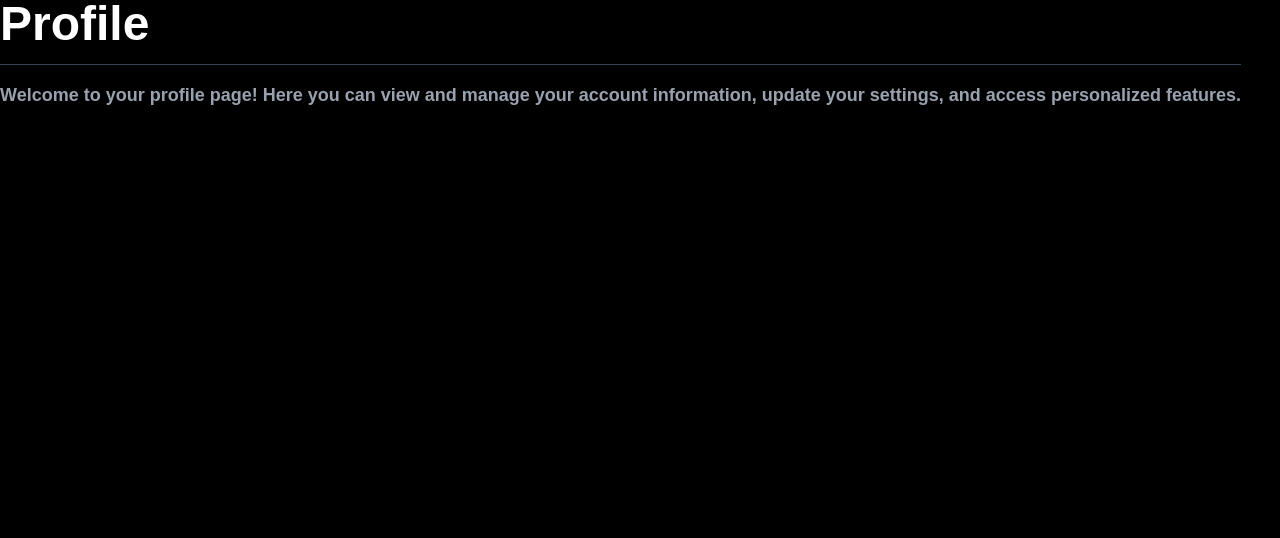
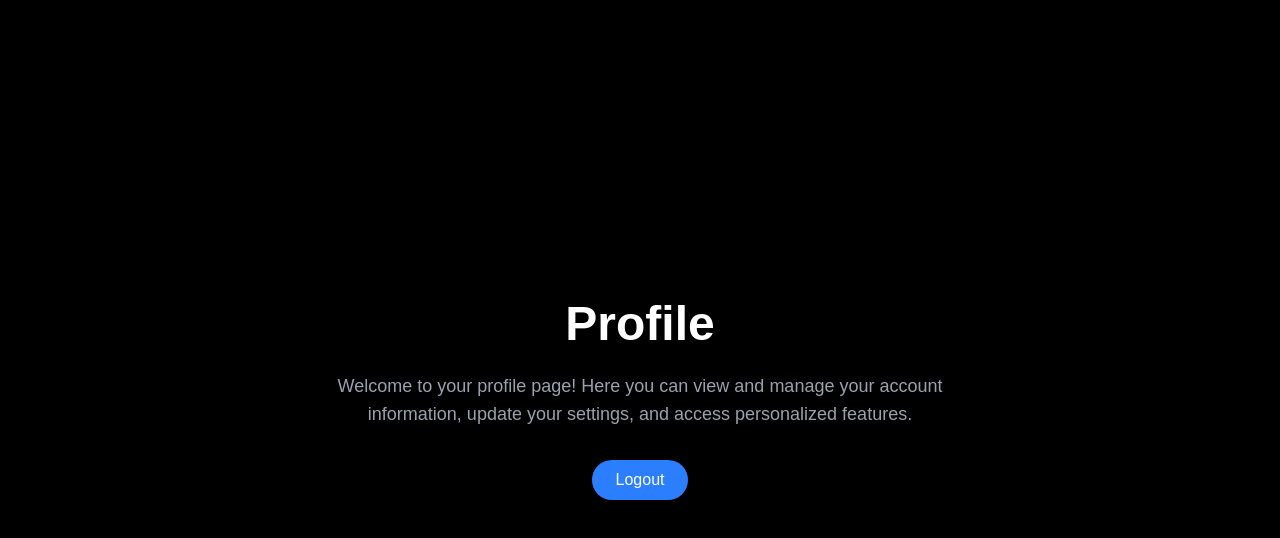
Before and after one commit to superezzdev/auth-nextjs, a Next.js app: page /profile in a window 1280 px wide. Shown: the top 538 px of the page. Built offline with nearby package versions, Linux system fonts and the light colour scheme.

Commit message:
feat: implement logout functionality in user profile page

```diff
--- /dev/null
+++ b/src/app/api/users/logout/route.ts
@@ -0,0 +1,30 @@
+import {NextResponse} from "next/server";
+
+
+
+export async function GET() {
+  try {
+    const response = NextResponse.json(
+      {
+        message: "Logout successful",
+        success: true,
+      },
+    )
+    response.cookies.set("token", "", {
+      httpOnly: true,
+      secure: process.env.NODE_ENV === "production",
+      sameSite: "strict",
+      maxAge: 0,
+      path: "/",
+    });
+    return response;
+  } catch (error: unknown) {
+    return NextResponse.json(
+      {
+        error: error instanceof Error ? error.message : "Something went wrong with logout",
+        success: false,
+
+      },    {status: 500}
+    );
+  }
+}
--- a/src/app/profile/page.tsx
+++ b/src/app/profile/page.tsx
@@ -1,16 +1,49 @@
+"use client";
+
+import Link from "next/link";
+import axios, { AxiosError } from "axios";
+import { toast } from "react-hot-toast";
+import { useRouter } from "next/navigation";
+
 export default function UserProfile() {
+  const router = useRouter();
+
+  const logout = async () => {
+    try {
+      await axios.get("/api/users/logout");
+
+      toast.success("Logout successful");
+
+      router.push("/login");
+    } catch (error: unknown) {
+      console.error("Logout failed:", error);
+
+      const axiosError = error as AxiosError<{ error?: string }>;
+
+      toast.error(
+        axiosError.response?.data?.error || "Something went wrong with logout",
+      );
+    }
+  };
+
   return (
-    <div className="min-h-screen bg-black text-white flex">
-      <h1 className="text-5xl font-bold mb-10">
-        Profile
-        <hr className="border-gray-700 my-4" />
-        <p className="text-gray-400 text-lg">
-          Welcome to your profile page! Here you can view and manage your account information, update your settings, and access personalized features.
+    <div className="min-h-screen bg-black text-white flex items-center justify-center px-6">
+      <div className="w-full max-w-2xl text-center">
+        <h1 className="text-5xl font-bold mb-6">Profile</h1>
+
+        <p className="text-gray-400 text-lg mb-8">
+          Welcome to your profile page! Here you can view and manage your
+          account information, update your settings, and access personalized
+          features.
         </p>
-      </h1>
 
+        <button
+          onClick={logout}
+          className="bg-blue-500 text-white py-2 px-6 rounded-full hover:bg-blue-600 transition"
+        >
+          Logout
+        </button>
+      </div>
     </div>
-
-
-  )
+  );
 }
```
